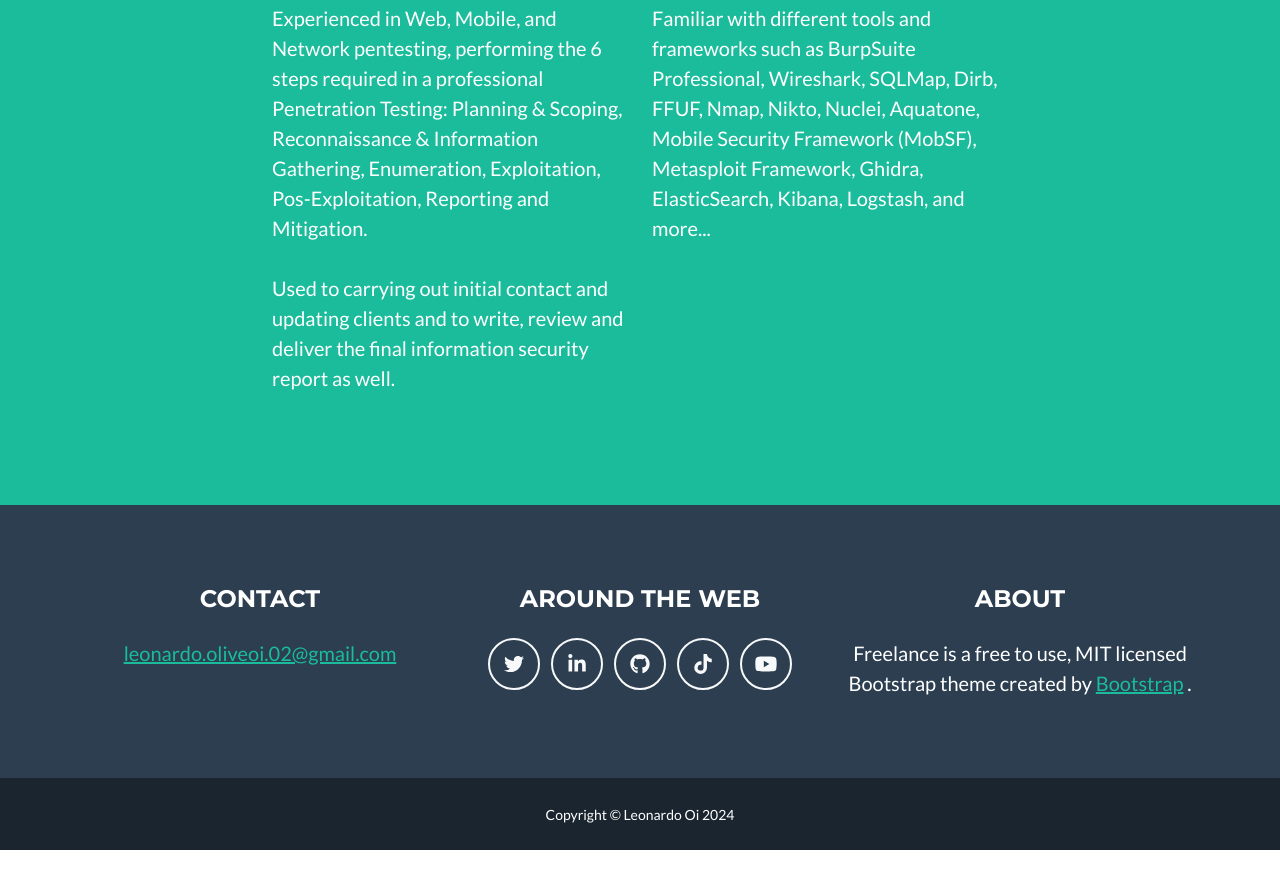
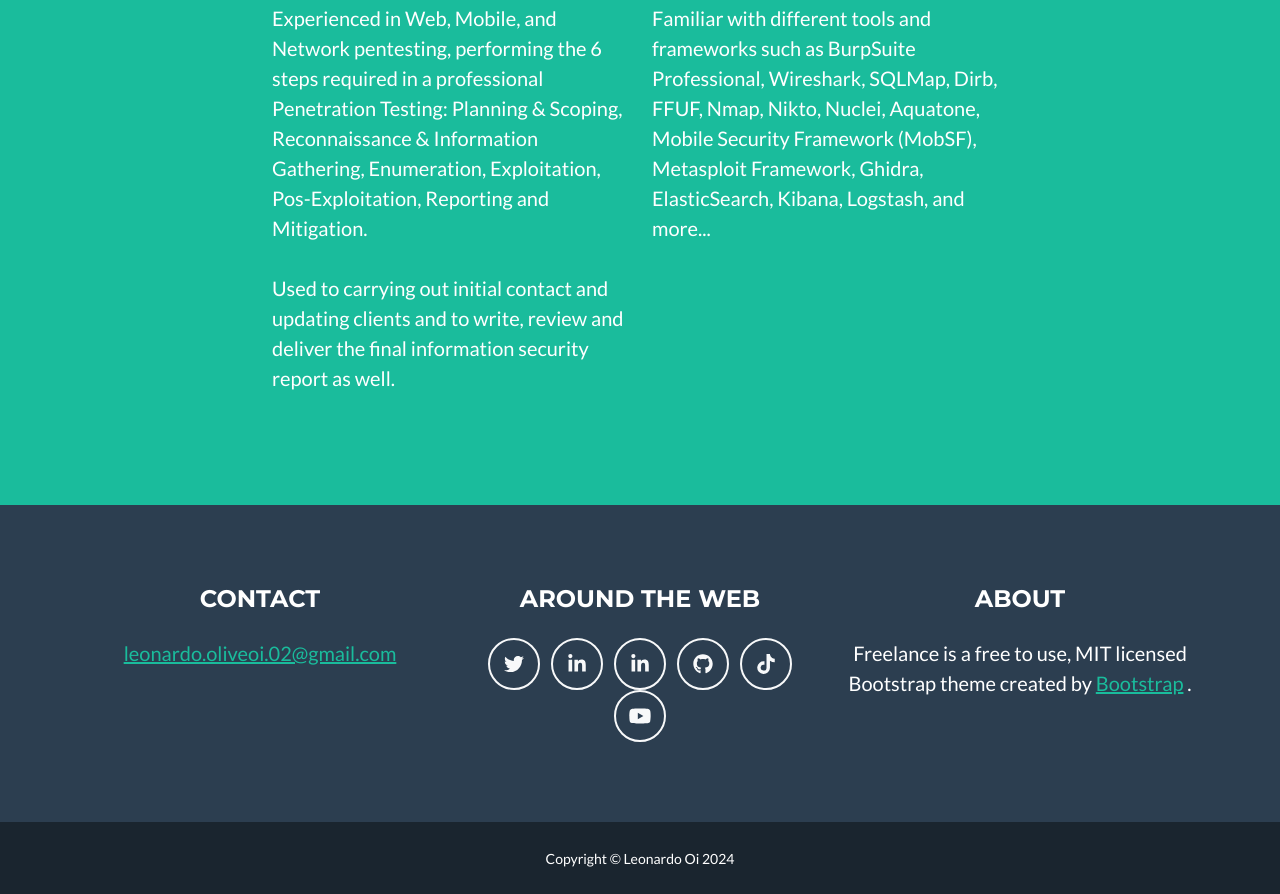
Before and after one commit to Leooliveoi/portifolio, a plain HTML site: page personal_portifolio/index.html in a window 1280 px wide. Shown: the part 2047-2941 px from the top of the page. Before the commit the page ends 2897 px from the top, so only its background shows below. Drawn offline with nearby package versions, Linux system fonts and the light colour scheme.

Commit message:
Update index.html

```diff
--- a/personal_portifolio/index.html
+++ b/personal_portifolio/index.html
@@ -239,11 +239,12 @@
                     <!-- Footer Social Icons-->
                     <div class="col-lg-4 mb-5 mb-lg-0">
                         <h4 class="text-uppercase mb-4">Around the Web</h4>
-                        <a class="btn btn-outline-light btn-social mx-1" href="https://twitter.com/LeoOliveOi"><i class="fab fa-fw fa-twitter"></i></a>
-                        <a class="btn btn-outline-light btn-social mx-1" href="https://www.linkedin.com/in/leonardooliveoi/"><i class="fab fa-fw fa-linkedin-in"></i></a>
-                        <a class="btn btn-outline-light btn-social mx-1" href="https://github.com/leooliveoi"><i class="fab fa-fw fa-github"></i></a>
-                        <a class="btn btn-outline-light btn-social mx-1" href="#!"><i class="fab fa-fw fa-tiktok"></i></a>
-                        <a class="btn btn-outline-light btn-social mx-1" href="#!"><i class="fab fa-fw fa-youtube"></i></a>
+                        <a class="btn btn-outline-light btn-social mx-1" target="_blank" href="https://twitter.com/LeoOliveOi"><i class="fab fa-fw fa-twitter"></i></a>
+                        <a class="btn btn-outline-light btn-social mx-1" target="_blank" href="https://www.linkedin.com/in/leonardooliveoi/"><i class="fab fa-fw fa-linkedin-in"></i></a>
+                        <a class="btn btn-outline-light btn-social mx-1" target="_blank" href="https://www.linkedin.com/company/oisecurity"><i class="fab fa-fw fa-linkedin-in"></i></a>
+                        <a class="btn btn-outline-light btn-social mx-1" target="_blank" href="https://github.com/leooliveoi"><i class="fab fa-fw fa-github"></i></a>
+                        <a class="btn btn-outline-light btn-social mx-1" target="_blank" href="#!"><i class="fab fa-fw fa-tiktok"></i></a>
+                        <a class="btn btn-outline-light btn-social mx-1" target="_blank" href="#!"><i class="fab fa-fw fa-youtube"></i></a>
                     </div>
                     <!-- Footer About Text-->
                     <div class="col-lg-4">
```
